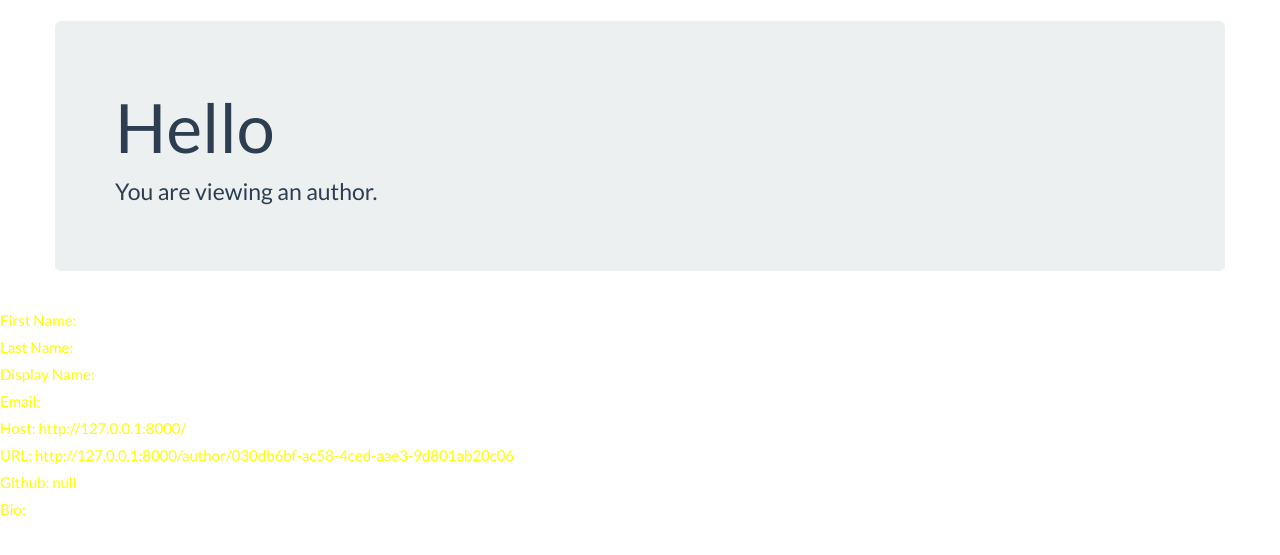
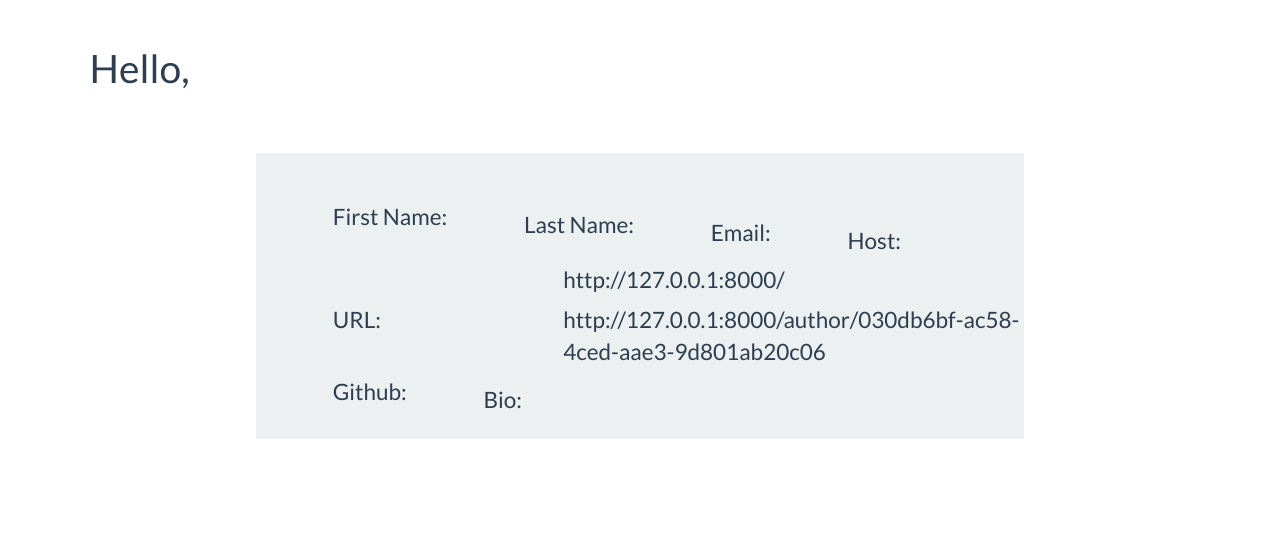
Before and after one commit to peijen/cmput404-project, a Django app: page /author/030db6bf-ac58-4ced-aae3-9d801ab20c06/ in a window 1280 px wide. Shown: the part 60-615 px from the top of the page. Run offline with Django 3.2, Linux system fonts and the light colour scheme; a user stored in the database is signed in; data comes from the database, SQL or seed files in the repository; data that the repository does not hold is empty; some libraries are stand-ins or nearby versions.

Commit message:
jumbogit add templates/author.htmlgit add templates/author.html!

```diff
--- a/cmput404/static/css/author.css
+++ b/cmput404/static/css/author.css
@@ -1,3 +1,25 @@
-h5 {
-  color: yellow;
+#dname {
+	float left;
+	margin: 2% 7% 5% 7%;
 }
+
+.info {
+	display: table;
+	float: left;
+	margin: 0 0 1% 10%;
+	font-size: 150%;
+}
+
+.infov {
+	display: table;
+	margin: 0 0 1% 40%;
+	font-size: 150%;
+}
+
+.grey {
+	background-color: grey;
+}
+
+#jumbobody {
+	margin: 0 20% 0 20%;
+}
--- a/templates/author.html
+++ b/templates/author.html
@@ -7,17 +7,11 @@
  <link rel="stylesheet" href="/static/css/author.css"/>
 <div class="container">
 <div class="row">
-
-<div class="jumbotron">
-  <h1>Hello</h1>
-  <p>You are viewing an author.</p>
-
 </div>
 </div>
+<div class="entry">
 </div>
-
-<div class="entry">
-
+<div class = "jumbotron" id="jumbobody">
 </div>
 <script type="text/javascript">
 $.ajax({
@@ -25,32 +19,71 @@ $.ajax({
     type: "GET",
     dataType: 'json',
     complete: function (data) {
-        var news = document.getElementsByClassName("entry")[0];
+        var newshead = document.getElementsByClassName("entry")[0];
+        var news = document.getElementsByClassName("jumbotron")[0];
         var ret_text = JSON.parse(data.responseText);
-        var hfirst = document.createElement("h5");
-        hfirst.innerHTML = "First Name: " + ret_text.first_name;
-        news.appendChild(hfirst);
-        var hlast = document.createElement("h5");
-        hlast.innerHTML = "Last Name: " + ret_text.last_name;
-        news.appendChild(hlast);
-        var dname = document.createElement("h5");
-        dname.innerHTML = "Display Name: " + ret_text.displayName;
-        news.appendChild(dname);
-        var email = document.createElement("h5");
-        email.innerHTML = "Email: " + ret_text.email;
+
+        var dname = document.createElement("h1");
+        dname.setAttribute("id", "dname");
+        dname.innerHTML = "Hello, " + ret_text.displayName;
+        newshead.appendChild(dname);
+
+        var fn = document.createElement("div");
+        fn.setAttribute("class", "info");
+        fn.innerHTML = "First Name:";
+        news.appendChild(fn);
+        var fnv = document.createElement("div");
+        fnv.setAttribute("class", "infov");
+        fnv.innerHTML = ret_text.first_name;
+        news.appendChild(fnv);
+        var ln = document.createElement("div");
+        ln.setAttribute("class", "info");
+        ln.innerHTML = "Last Name:";
+        news.appendChild(ln);
+        var lnv = document.createElement("div");
+        lnv.setAttribute("class", "infov");
+        lnv.innerHTML = ret_text.last_name;
+        news.appendChild(lnv);
+        var email = document.createElement("div");
+        email.setAttribute("class", "info");
+        email.innerHTML = "Email:";
         news.appendChild(email);
-        var host_name = document.createElement("h5");
-        host_name.innerHTML = "Host: " + ret_text.host;
+        var emailv = document.createElement("div");
+        emailv.setAttribute("class", "infov");
+        emailv.innerHTML = ret_text.email;
+        news.appendChild(emailv);
+        var host_name = document.createElement("div");
+        host_name.setAttribute("class", "info");
+        host_name.innerHTML = "Host:";
         news.appendChild(host_name);
-        var url = document.createElement("h5");
-        url.innerHTML = "URL: " + ret_text.url;
+        var host_namev = document.createElement("div");
+        host_namev.setAttribute("class", "infov");
+        host_namev.innerHTML = ret_text.host;
+        news.appendChild(host_namev);
+        var url = document.createElement("div");
+        url.setAttribute("class", "info");
+        url.innerHTML = "URL:";
         news.appendChild(url);
-        var github = document.createElement("h5");
-        github.innerHTML = "Github: " + ret_text.github_username;
+        var urlv = document.createElement("div");
+        urlv.setAttribute("class", "infov");
+        urlv.innerHTML = ret_text.url;
+        news.appendChild(urlv);
+        var github = document.createElement("div");
+        github.setAttribute("class", "info");
+        github.innerHTML = "Github:";
         news.appendChild(github);
-        var bio = document.createElement("h5");
-        bio.innerHTML = "Bio: " + ret_text.bio;
+        var githubv = document.createElement("div");
+        githubv.setAttribute("class", "infov");
+        githubv.innerHTML = ret_text.github_username;
+        news.appendChild(githubv);
+        var bio = document.createElement("div");
+        bio.setAttribute("class", "info");
+        bio.innerHTML = "Bio:";
         news.appendChild(bio);
+        var biov = document.createElement("div");
+        biov.setAttribute("class", "infov");
+        biov.innerHTML = ret_text.bio;
+        news.appendChild(biov);
     }
 });
 
```
